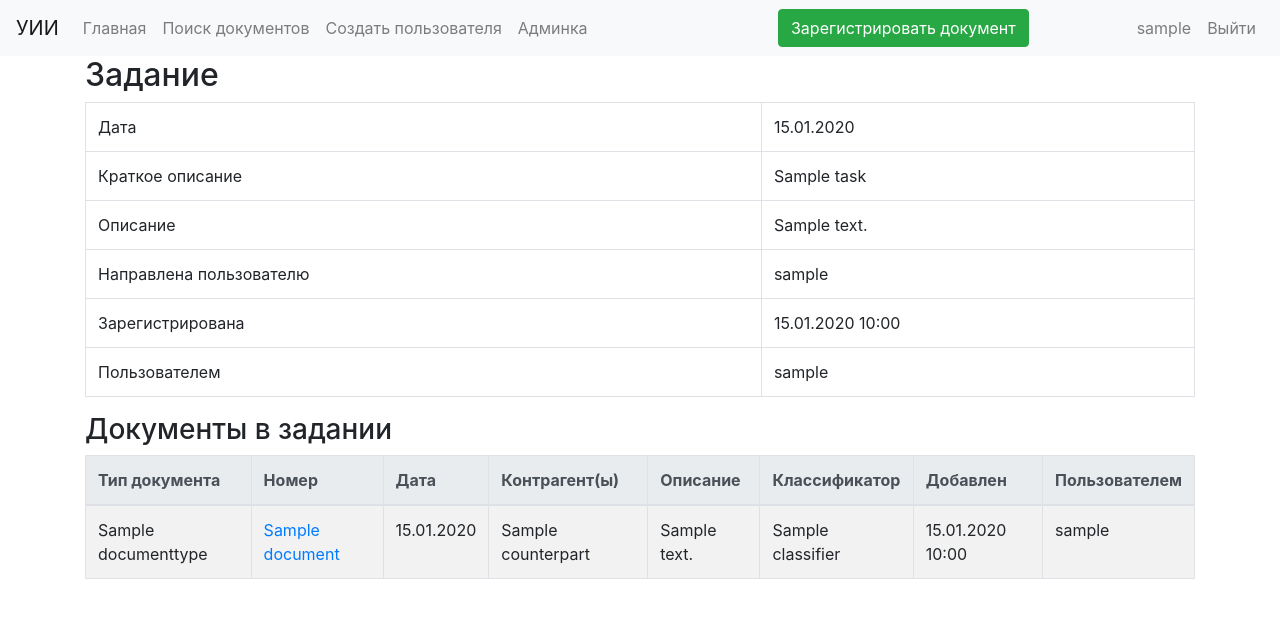
After one commit to emakhankov/nu20_docflow, a Django app: page /task/1 in a window 1280 px wide. The commit adds this page. Shown: the top 618 px of the page. Run offline with Django 3.2, Linux system fonts and the light colour scheme; a user stored in the database is signed in; tables that the repository leaves empty hold one stand-in row (values such as "Sample post"); some libraries are stand-ins or nearby versions.

Commit message:
Оптимизация запросов - чтобы стало все быстрее и быстрее

```diff
--- a/docflow/docflow/urls.py
+++ b/docflow/docflow/urls.py
@@ -15,9 +15,18 @@ Including another URLconf
 """
 from django.contrib import admin
 from django.urls import path, include
+from django.conf import settings
 
 urlpatterns = [
     path('admin/', admin.site.urls),
     path('', include('docflowapp.urls', namespace='docflowapp')),
     path('users/', include('usersapp.urls', namespace='usersapp')),
 ]
+
+if settings.DEBUG:
+    import debug_toolbar
+    urlpatterns = [
+        path('__debug__/', include(debug_toolbar.urls)),
+        # For django versions before 2.0:
+        # url(r'^__debug__/', include(debug_toolbar.urls)),
+    ] + urlpatterns
--- a/docflow/docflowapp/models.py
+++ b/docflow/docflowapp/models.py
@@ -28,6 +28,8 @@ class Task(SysDateAddEdit):
     date = models.DateField()
     user_to = models.ForeignKey(DocFlowUser, on_delete=models.DO_NOTHING, related_name='user_to')
 
+    def documents_for_template(self):
+        return self.document_set.select_related('type', 'sys_user_add').all().prefetch_related('counterpart', 'classifier')
 
 class DocumentType(SysDateAddEdit):
     """
@@ -83,6 +85,9 @@ class Document(SysDateAddEdit):
 
         return ", ".join([item.name for item in self.classifier.all()])
 
+    def tasks_for_template(self):
+        return self.Tasks.select_related("sys_user_add", "user_to")
+
     def __str__(self):
         return f'{self.type} № {self.nom} от {self.date}'
 
--- /dev/null
+++ b/docflow/docflowapp/templates/docflowapp/TaskView.html
@@ -0,0 +1,40 @@
+
+{% extends "base.html" %}
+
+{% block title %}
+Задание- {{ task }}
+{% endblock%}
+
+{% block content %}
+<h2>Задание</h2>
+<table class="table table-bordered">
+  <tbody>
+      <tr>
+      <td>Дата</td>
+      <td>{{ task.date|date:"d.m.Y" }}</td>
+    </tr>
+    <tr>
+      <td>Краткое описание</td>
+      <td>{{ task.name }}</td>
+    </tr>
+    <tr>
+      <td>Описание</td>
+      <td>{{ task.description }}</td>
+    </tr>
+    <tr>
+      <td>Направлена пользователю</td>
+      <td>{{ task.user_to }}</td>
+    </tr>
+    <tr>
+      <td>Зарегистрирована</td>
+      <td>{{ task.sys_date_add|date:"d.m.Y H:i" }}</td>
+    </tr>
+    <tr>
+      <td>Пользователем</td>
+      <td>{{ task.sys_user_add }}</td>
+    </tr>
+  </tbody>
+</table>
+<h3>Документы в задании</h3>
+{% include "docflowapp/partial_document_table.html" with documents=task.documents_for_template.all %}
+{% endblock%}
--- a/docflow/docflowapp/templates/docflowapp/documentView.html
+++ b/docflow/docflowapp/templates/docflowapp/documentView.html
@@ -49,9 +49,9 @@
     </tr>
   </thead>
   <tbody>
-  {% for item in document.Tasks.all %}
+  {% for item in document.tasks_for_template.all %}
     <tr>
-      <td>{{ item.date|date:"d.m.Y" }}</td>
+      <td><a href="{% url 'docflowapp:task_view' pk=item.pk %}">{{ item.date|date:"d.m.Y"}}</a></td>
       <td>{{ item.name }}</td>
       <td>{{ item.discription }}</td>
       <td>{{ item.user_to}}</td>
--- /dev/null
+++ b/docflow/docflowapp/templates/docflowapp/partial_document_table.html
@@ -0,0 +1,28 @@
+<table class="table table-striped table-bordered table-hover">
+  <thead class="thead-light">
+    <tr>
+      <th scope="col">Тип документа</th>
+      <th scope="col">Номер</th>
+      <th scope="col">Дата</th>
+      <th scope="col">Контрагент(ы)</th>
+      <th scope="col">Описание</th>
+      <th scope="col">Классификатор</th>
+      <th scope="col">Добавлен</th>
+      <th scope="col">Пользователем</th>
+    </tr>
+  </thead>
+  <tbody>
+    {% for item in documents %}
+    <tr>
+      <td>{{ item.type }}</td>
+      <td><a href="{% url 'docflowapp:document_view' pk=item.pk %}">{{ item.nom }}</a></td>
+      <td>{{ item.date|date:"d.m.Y" }}</td>
+      <td>{{ item.counterparts }}</td>
+      <td>{{ item.description }}</td>
+      <td>{{ item.classifiers }}</td>
+      <td>{{ item.sys_date_add|date:"d.m.Y H:i"  }}</td>
+      <td>{{ item.sys_user_add  }}</td>
+    </tr>
+    {% endfor %}
+  </tbody>
+</table>
--- a/docflow/docflowapp/templates/docflowapp/partial_task_list.html
+++ b/docflow/docflowapp/templates/docflowapp/partial_task_list.html
@@ -12,7 +12,7 @@
   <tbody>
   {% for item in tasks %}
     <tr>
-      <td>{{ item.date|date:"d.m.Y"}}</td>
+      <td><a href="{% url 'docflowapp:task_view' pk=item.pk %}">{{ item.date|date:"d.m.Y"}}</a></td>
       <td>{{ item.name }}</td>
       <td>{{ item.description }}</td>
       <td>{{ item.user_to}}</td>
--- a/docflow/docflowapp/urls.py
+++ b/docflow/docflowapp/urls.py
@@ -12,4 +12,5 @@ urlpatterns = [
     path('document/<int:pk>', views.DocumentView.as_view(), name='document_view'),
     path('document/add', views.DocumentAdd.as_view(), name='document_add'),
     path('document/<int:pk>/addTask', views.TaskAdd.as_view(), name='task_add'),
+    path('task/<int:pk>', views.TaskView.as_view(), name='task_view'),
 ]
--- a/docflow/docflowapp/views.py
+++ b/docflow/docflowapp/views.py
@@ -34,11 +34,11 @@ class IndexView(LoginRequiredMixin, TemplateView):
 
     def get_context_data(self, **kwargs):
         context = super().get_context_data(**kwargs)
-        documents = Document.objects.all().order_by('-date')[:5]
+        documents = Document.objects.select_related('type', 'sys_user_add').all().prefetch_related('counterpart', 'classifier').order_by('-date')[:5]
         documents_page_obj = FakePaginator((Document.objects.count() - 1) // 5 + 1)
         #print(documents_page_obj.number, documents_page_obj.paginator.num_pages)
         #tasks = Task.objects.objects_user_to.order_by('-date')[:5]
-        tasks = Task.objects.filter(user_to=self.request.user).order_by('-date')[:5]
+        tasks = Task.objects.filter(user_to=self.request.user).select_related('sys_user_add', 'user_to').order_by('-date')[:5]
         tasks_page_obj = FakePaginator((Task.objects.filter(user_to=self.request.user).count() - 1) // 5 + 1)
         context['nbar'] = 'index'
         context['documents'] = documents
@@ -58,7 +58,8 @@ class IndexViewDocuments(ListView):
     context_object_name = 'documents'
 
     def get_queryset(self):
-        return Document.objects.all().order_by('-date')
+        return Document.objects.select_related('type', 'sys_user_add').all()\
+            .prefetch_related('counterpart', 'classifier').order_by('-date')
 
 
 class IndexViewTasks(ListView):
@@ -70,7 +71,7 @@ class IndexViewTasks(ListView):
     context_object_name = 'tasks'
 
     def get_queryset(self):
-        return Task.objects.filter(user_to=self.request.user).order_by('-date')
+        return Task.objects.filter(user_to=self.request.user).select_related('sys_user_add', 'user_to').order_by('-date')
 
 
 class SearchView(LoginRequiredMixin, UserPassesTestMixin, View):
@@ -109,7 +110,7 @@ class SearchView(LoginRequiredMixin, UserPassesTestMixin, View):
                 q1 = q1.filter(description__icontains=description)
             if all is not None:
                 q1 = q1.filter(Q(nom__icontains=all) | Q(description__icontains=all))
-            documents = q1.all()
+            documents = q1.select_related('type', 'sys_user_add').all().prefetch_related('counterpart', 'classifier')
             documents_count = documents.count()
             return render(request, 'docflowapp/searchResult.html',
                           context={'nbar': 'search', 'documents': documents, 'documents_count': documents_count})
@@ -119,7 +120,8 @@ class SearchView(LoginRequiredMixin, UserPassesTestMixin, View):
 
 
 class DocumentView(LoginRequiredMixin, DetailView):
-    model = Document
+    #model = Document
+    queryset = Document.objects.select_related('type', 'sys_user_add')
     template_name = 'docflowapp/documentView.html'
     context_object_name = 'document'
 
@@ -184,3 +186,10 @@ class TaskAdd(LoginRequiredMixin, CreateView):
 #    else:
 #
 #        return render(request, 'docflowapp/search.html', context={'nbar': 'search', 'search_form': search_form })
+
+
+class TaskView(LoginRequiredMixin, DetailView):
+    #model = Document
+    queryset = Task.objects.select_related('sys_user_add', 'user_to')
+    template_name = 'docflowapp/taskView.html'
+    context_object_name = 'task'
```
Also changed, not shown: docflow/docflow/settings.py (+7 -1 lines), docflow/docflowapp/templates/docflowapp/partial_document_list.html (+1 -28 lines).
